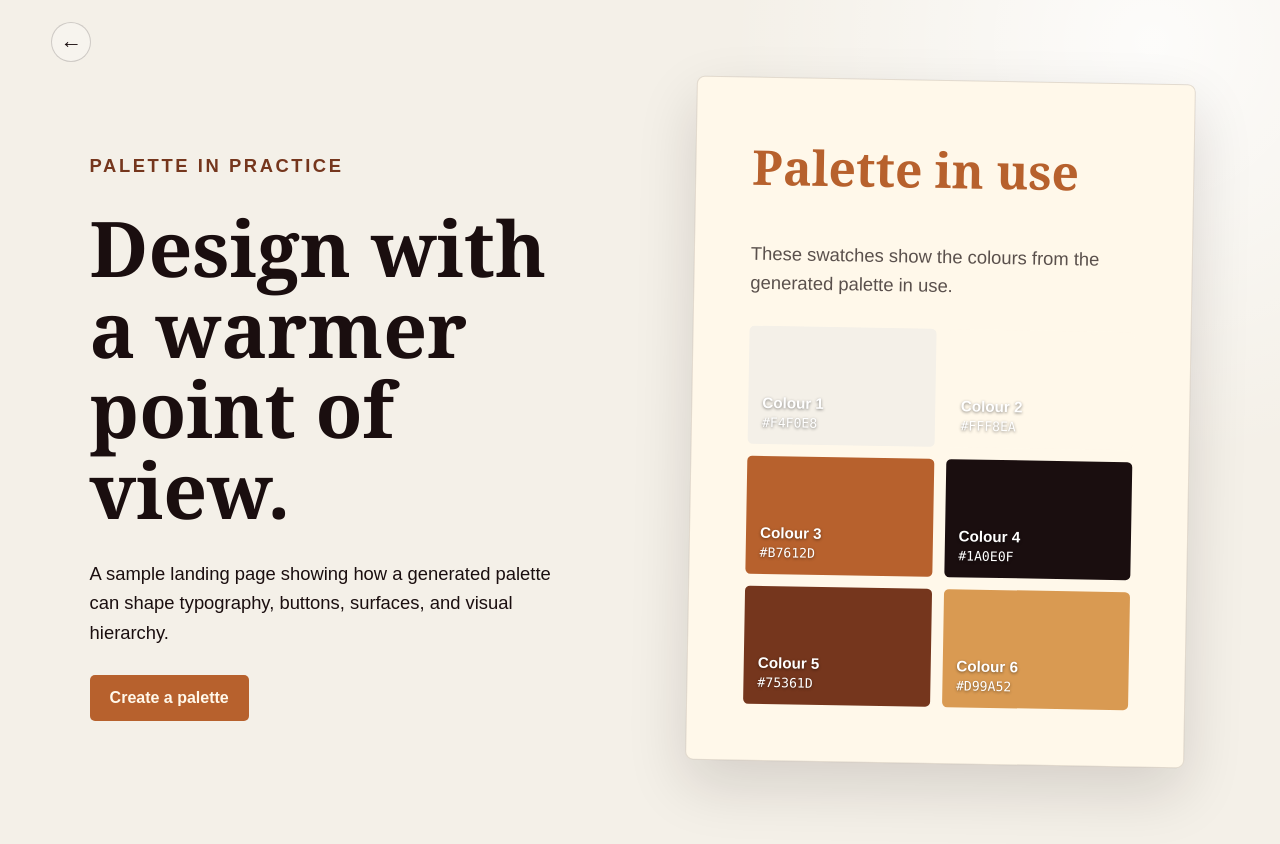
After one commit to Galaxy1111101000/AI-Palette-Generator, a Flask app: page /preview in a window 1280 px wide. The commit adds this page. Run offline with Flask 3, Linux system fonts and the light colour scheme.

Commit message:
File changes + Website Preview

```diff
--- a/app/app.py
+++ b/app.py
@@ -5,7 +5,7 @@ from werkzeug.utils import secure_filename
 
 
 
-app = Flask(__name__)
+app = Flask(__name__, static_folder="styles", static_url_path="/styles")
 
 app.config["MAX_CONTENT_LENGTH"] = 8 * 1024 * 1024
 
@@ -46,5 +46,27 @@ def generate():
         description = description
     )
 
+@app.route("/preview")
+def preview():
+    fallback_colours = [
+        "#F4F0E8",
+        "#FFF8EA",
+        "#B7612D",
+        "#1A0E0F",
+        "#75361D",
+        "#D99A52",
+    ]
+    requested_colours = [
+        colour.strip().upper()
+        for colour in request.args.get("colours", "").split(",")
+        if len(colour.strip()) == 7 and colour.strip().startswith("#")
+    ]
+    palette_colours = (requested_colours + fallback_colours)[:6]
+
+    return render_template(
+        "preview.html",
+        palette_colours=palette_colours,
+    )
+
 if __name__ == "__main__":
     app.run(debug=True)
--- /dev/null
+++ b/styles/preview-styles.css
@@ -0,0 +1,179 @@
+:root {
+    /* Fallback values used only when the preview is opened without a palette. */
+    --background: #F4F0E8;
+    --surface: #FFF8EA;
+    --primary: #B7612D;
+    --dark: #1A0E0F;
+    --accent: #75361D;
+    --highlight: #D99A52;
+}
+
+* {
+    box-sizing: border-box;
+}
+
+body {
+    margin: 0;
+    background:
+        radial-gradient(circle at 90% 5%, rgb(255 255 255 / 80%), transparent 30%),
+        var(--background);
+    color: var(--dark);
+    font-family: Arial, sans-serif;
+    min-height: 100vh;
+}
+
+.back-button {
+    position: fixed;
+    z-index: 2;
+    top: 22px;
+    left: clamp(18px, 4vw, 52px);
+    display: inline-flex;
+    align-items: center;
+    justify-content: center;
+    width: 40px;
+    height: 40px;
+    border: 1px solid rgb(26 14 15 / 18%);
+    border-radius: 50%;
+    background: rgb(255 255 255 / 28%);
+    color: var(--dark);
+    cursor: pointer;
+    font: inherit;
+    font-size: 1.35rem;
+    line-height: 1;
+    transition: background 180ms ease, border-color 180ms ease, transform 180ms ease;
+}
+
+.back-button:hover {
+    background: var(--surface);
+    border-color: rgb(26 14 15 / 35%);
+    transform: translateX(-2px);
+}
+
+.back-button:focus-visible {
+    outline: 3px solid var(--accent);
+    outline-offset: 4px;
+}
+.back-button span {
+    display: block;
+    line-height: 1;
+    transform: translateY(-1px);
+}
+
+.hero {
+    display: grid;
+    grid-template-columns: 1fr 1fr;
+    gap: clamp(40px, 8vw, 120px);
+    align-items: center;
+    max-width: 1280px;
+    min-height: 100vh;
+    margin: 0 auto;
+    padding: 80px clamp(24px, 7vw, 96px);
+}
+
+.eyebrow {
+    margin: 0 0 18px;
+    color: var(--accent);
+    font-size: 0.78rem;
+    font-weight: bold;
+    letter-spacing: 0.14em;
+    text-transform: uppercase;
+}
+
+.hero h1 {
+    max-width: 650px;
+    margin: 0;
+    font-family: Georgia, serif;
+    font-size: clamp(3rem, 6vw, 6.5rem);
+    line-height: 1.05;
+    letter-spacing: 0;
+}
+
+.hero p {
+    max-width: 480px;
+    margin: 28px 0;
+    font-size: 1.15rem;
+    line-height: 1.6;
+}
+
+.hero-button {
+    display: inline-block;
+    padding: 14px 20px;
+    border-radius: 5px;
+    background: var(--primary);
+    color: var(--surface);
+    text-decoration: none;
+    font-weight: bold;
+}
+
+.hero-button:hover {
+    background: var(--highlight);
+    color: var(--dark);
+}
+
+.preview-card {
+    padding: clamp(28px, 5vw, 56px);
+    border: 1px solid rgb(26 14 15 / 12%);
+    border-radius: 8px;
+    background: var(--surface);
+    box-shadow: 0 24px 60px rgb(26 14 15 / 14%);
+    transform: rotate(1deg);
+}
+
+.preview-card h2 {
+    margin-top: 0;
+    color: var(--primary);
+    font-family: Georgia, serif;
+    font-size: clamp(1.8rem, 4vw, 3rem);
+}
+
+.preview-card p {
+    color: color-mix(in srgb, var(--dark) 72%, var(--surface));
+    line-height: 1.6;
+}
+
+.palette-swatches {
+    display: grid;
+    grid-template-columns: repeat(2, minmax(0, 1fr));
+    gap: 12px;
+    margin-top: 26px;
+}
+
+.palette-swatch {
+    min-height: 118px;
+    padding: 14px;
+    display: flex;
+    flex-direction: column;
+    justify-content: flex-end;
+    gap: 4px;
+    border-radius: 5px;
+    color: white;
+    text-shadow: 0 1px 3px rgb(0 0 0 / 45%);
+}
+
+.palette-swatch strong {
+    font-size: 0.95rem;
+}
+
+.palette-swatch span {
+    font-family: monospace;
+    font-size: 0.82rem;
+}
+
+@media (max-width: 700px) {
+    .hero {
+        display: block;
+        min-height: auto;
+        padding-top: 64px;
+        padding-bottom: 64px;
+    }
+
+    .back-button {
+        top: 18px;
+        left: 16px;
+    }
+
+    .preview-card {
+        margin-top: 40px;
+        transform: none;
+    }
+}
--- /dev/null
+++ b/templates/preview.html
@@ -0,0 +1,66 @@
+<!DOCTYPE html>
+<html lang="en">
+<head>
+    <meta charset="UTF-8">
+    <meta name="viewport" content="width=device-width, initial-scale=1.0">
+    <title>Palette Preview</title>
+    <link rel="stylesheet" href="{{ url_for('static', filename='preview-styles.css') }}">
+</head>
+<body style="--background: {{ palette_colours[0] }}; --surface: {{ palette_colours[1] }}; --primary: {{ palette_colours[2] }}; --dark: {{ palette_colours[3] }}; --accent: {{ palette_colours[4] }}; --highlight: {{ palette_colours[5] }};">
+    <button
+        class="back-button"
+        type="button"
+        onclick="goBack()"
+        aria-label="Back to palette"
+        title="Back to palette"
+    >
+        <span aria-hidden="true">&larr;</span>
+    </button>
+
+    <main class="hero">
+        <section>
+            <p class="eyebrow">Palette in practice</p>
+            <h1>Design with a warmer point of view.</h1>
+
+            <p>
+                A sample landing page showing how a generated palette can shape
+                typography, buttons, surfaces, and visual hierarchy.
+            </p>
+
+            <a class="hero-button" href="/">Create a palette</a>
+        </section>
+
+        <aside class="preview-card">
+            <h2>Palette in use</h2>
+            <p>These swatches show the colours from the generated palette in use.</p>
+
+            <section class="palette-swatches" aria-label="Generated colour swatches">
+                {% for colour in palette_colours %}
+                    <article
+                        class="palette-swatch"
+                        style="background-color: {{ colour }}"
+                    >
+                        <strong>Colour {{ loop.index }}</strong>
+                        <span>{{ colour }}</span>
+                    </article>
+                {% endfor %}
+            </section>
+        </aside>
+    </main>
+
+    <script>
+        function goBack() {
+            const previousPage = document.referrer;
+            const cameFromThisSite = previousPage
+                && new URL(previousPage).origin === window.location.origin;
+
+            if (cameFromThisSite) {
+                window.history.back();
+                return;
+            }
+
+            window.location.href = "/";
+        }
+    </script>
+</body>
+</html>
```
Also changed, not shown: styles/index.css (added, +114 -0 lines), templates/index.html (+67 -103 lines), templates/palette.html (+7 -0 lines), instance/uploads/8fc51fabf5c6e9b48f624de2555c46ad.jpg (added), instance/uploads/rippling-ocean-water-in-varying-shades-of-blue-capturing-the-essence-of-tranquility-and-fluidity-free-photo.jpeg (added), palette_agent.py (renamed from agent/palette_agent.py).
